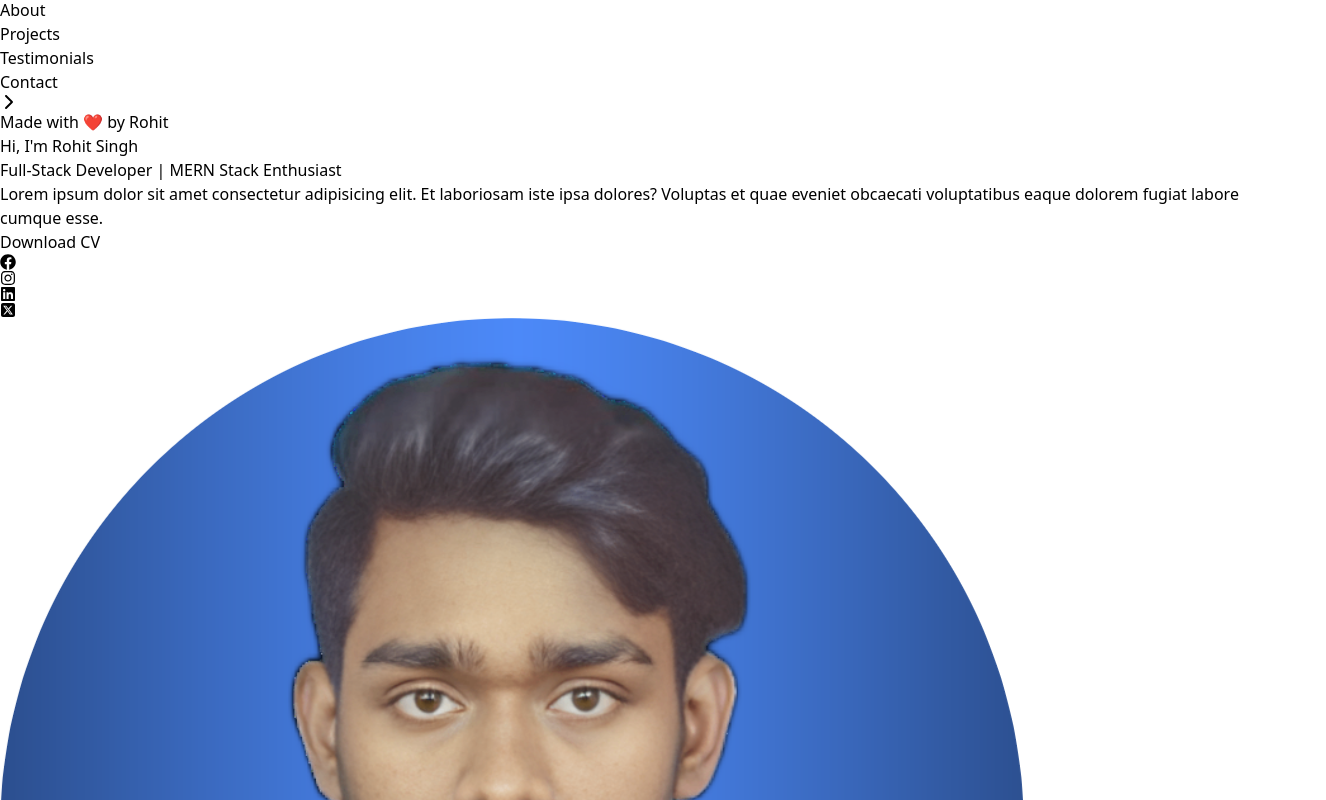
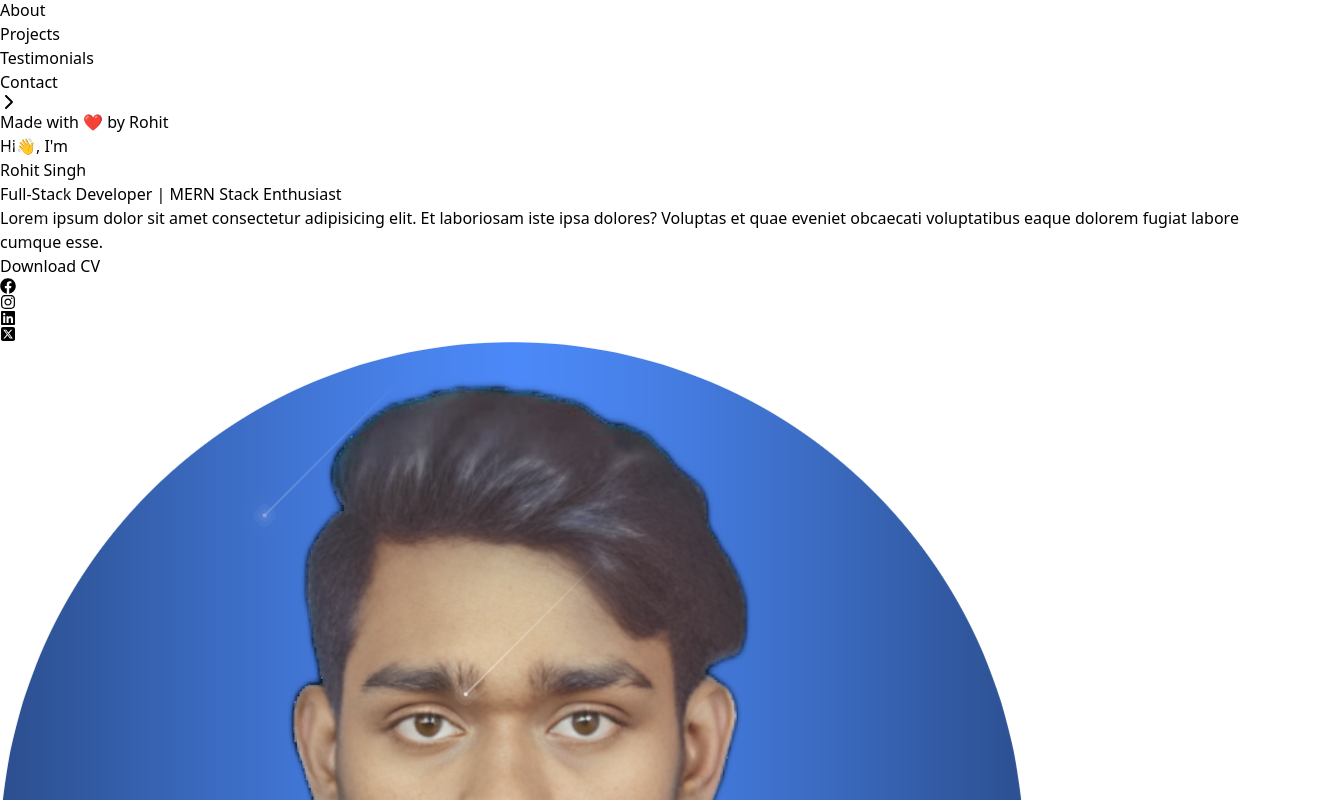
Before and after one commit to rohitsingh93300/dark-portfolio, a React (Vite) app: page / in a window 1280 px wide. Shown: the part 420-1220 px from the top of the page, 1326 px wide, since content can reach past the window. Built offline with nearby package versions, Linux system fonts and the light colour scheme.

Commit message:
shooting stars

```diff
--- a/src/App.jsx
+++ b/src/App.jsx
@@ -6,12 +6,12 @@ import Footer from './components/Footer'
 
 const App = () => {
   return (
-    <>
+    <div className='overflow-x-hidden'>
       <Navbar/>
       <Hero/>
       <About/>
       <Footer/>
-    </>
+    </div>
   )
 }
 
--- a/src/components/About.jsx
+++ b/src/components/About.jsx
@@ -2,11 +2,11 @@ import React from 'react'
 
 const About = () => {
   return (
-    <section id="about" className="py-20 bg-gray-100 text-gray-800">
+    <div id="about" className="py-20 bg-gray-900  z-50 text-gray-300">
       <div className="max-w-7xl mx-auto px-4">
         <h2 className="text-4xl font-bold mb-6">About Me</h2>
         <p className="text-lg leading-7 mb-6">
-          Hi! I'm <span className="font-bold">Rohit Singh</span>, a passionate Full-Stack Developer with expertise in the MERN stack, WordPress, and SEO.
+          Hi! I'm Rohit Singh, a passionate Full-Stack Developer with expertise in the MERN stack, WordPress, and SEO.
           With a strong foundation in modern web development and an eye for detail, I create elegant, user-friendly web solutions tailored to meet client needs.
         </p>
         <p className="text-lg leading-7 mb-6">
@@ -19,7 +19,7 @@ const About = () => {
           When I’m not coding, I enjoy sharing my knowledge through my <a href="#" className="text-blue-500 underline">YouTube channel</a>, where I teach JavaScript, MERN stack, and WordPress concepts. Let’s connect and build something amazing together!
         </p>
       </div>
-    </section>
+    </div>
   )
 }
 
--- /dev/null
+++ b/src/components/Css/Hero.css
@@ -0,0 +1,146 @@
+*{
+    margin: 0;
+    padding: 0;
+    box-sizing: border-box;
+}
+body{
+    overflow-x: hidden;
+}
+/* section{
+
+    top: 0;
+    left: 0;
+    width: 100%;
+    height: 100vh;
+    background: url(./bg0.jpg);
+    background-position-x: center;
+    background-size: cover;
+    animation: animateBg 50s linear infinite;
+} */
+/* @keyframes animateBg {
+    0%,100%
+    {
+        transform:scale(1);
+    }
+    50%
+    {
+        transform:scale(1.2);
+    }
+} */
+span{
+    position: absolute;
+    top: 50%;
+    left: 50%;
+    width: 4px;
+    height: 4px;
+    background: #fff;
+    border-radius: 50%;
+    box-shadow: 0 0 0 4px rgba(255, 255, 255, 0.1), 0 0 0 8px rgba(255, 255, 255, 0.1), 0 0 20px rgba(255, 255, 255, 1)  ;
+    animation:  animate 3s linear infinite;
+}
+span::before{
+    content: '';
+    position: absolute;
+    top: 50%;
+    transform: translateY(-50%);
+    width: 200px;
+    height: 1px;
+    background: linear-gradient(90deg, #fff, transparent);
+}
+@keyframes animate {
+    0%
+    {
+        transform: rotate(315deg) translateX(0);
+        opacity: 1;
+    }
+    70%
+    {
+        opacity: 1;
+
+    }
+    100%
+    {
+        transform: rotate(315deg) translateX(-1500px);
+        opacity: 0;
+
+    }
+
+}
+span:nth-child(1){
+    top: 0;
+    right: 0;
+    left:initial;
+    animation-delay:0 ;
+    animation-duration: 5s;
+}
+
+span:nth-child(2){
+    top: 0;
+    right: 80px;
+    left:initial;
+    animation-delay:0.2s;
+    animation-duration: 3s;
+}
+
+span:nth-child(3){
+    top: 80px;
+    right: 0px;
+    left:initial;
+    animation-delay:0.4s ;
+    animation-duration: 5s;
+}
+
+span:nth-child(4){
+    top: 0;
+    right: 180px;
+    left:initial;
+    animation-delay:0.6s;
+    animation-duration: 5s;
+}
+
+span:nth-child(5){
+    top: 0;
+    right: 400px;
+    left:initial;
+    animation-delay:0.8s;
+    animation-duration: 4s;
+}
+
+span:nth-child(6){
+    top: 0;
+    right: 600px;
+    left:initial;
+    animation-delay:1s ;
+    animation-duration: 3s;
+}
+span:nth-child(7 ){
+    top: 300px;
+    right: 0px;
+    left:initial;
+    animation-delay:1s ;
+    animation-duration: 1.75s;
+}
+
+span:nth-child(8){
+    top: 0px;
+    right: 700px;
+    left:initial;
+    animation-delay:1.4s ;
+    animation-duration: 1.25s;
+}
+
+span:nth-child(9){
+    top: 0px;
+    right: 1000px;
+    left:initial;
+    animation-delay:0.75s ;
+    animation-duration: 2.25s;
+}
+
+span:nth-child(10){
+    top: 0px;
+    right: 1000px;
+    left:initial;
+    animation-delay:2.75s ;
+    animation-duration: 3s;
+}
--- a/src/components/Hero.jsx
+++ b/src/components/Hero.jsx
@@ -5,6 +5,7 @@ import { FaLinkedin } from "react-icons/fa";
 import { FaFacebook } from "react-icons/fa";
 import { FaSquareXTwitter } from "react-icons/fa6";
 import {motion} from 'framer-motion'
+import '../components/Css/Hero.css'
 // import BG from '../assets/bg.png'
 // import Navbar from './Navbar';
 
@@ -13,7 +14,19 @@ const Hero = () => {
         <section
         // style={{ backgroundImage: `url(${BG})`, backgroundSize: 'cover', backgroundPosition: 'center' }}
         id="hero" className="h-screen bg-gradient-to-l from-gray-950 to-gray-950 text-white flex flex-col justify-center items-center relative z-10 ">
-            {/* <Navbar/> */}
+            <div className='' id='stars'>
+                <span></span>
+                <span></span>
+                <span></span>
+                <span></span>
+                <span></span>
+                <span></span>
+                <span></span>
+                <span></span>
+                <span></span>
+                <span></span>
+                <span></span>
+            </div>
             {/* <div className='bg-black inset-0 opacity-65 absolute '></div> */}
             <div className='max-w-7xl mt-24 mx-auto items-center flex flex-col md:flex-row gap-16 md:gap-40 justify-between'>
                 <div className='space-y-6 px-4'>
@@ -21,7 +34,7 @@ const Hero = () => {
                     initial={{opacity:0, x:-100}}
                     whileInView={{opacity:1,x:0}}
                     transition={{duration:1, delay:0.2}}
-                    className="md:text-6xl text-4xl font-bold mb-4">Hi, I'm <span className='text-blue-400 '>Rohit Singh</span></motion.h1>
+                    className="md:text-6xl text-4xl font-bold mb-4">Hi👋, I'm <h2 className='text-blue-400 '>Rohit Singh</h2></motion.h1>
                     <motion.p
                     initial={{opacity:0, x:-100}}
                     whileInView={{opacity:1,x:0}}
```
